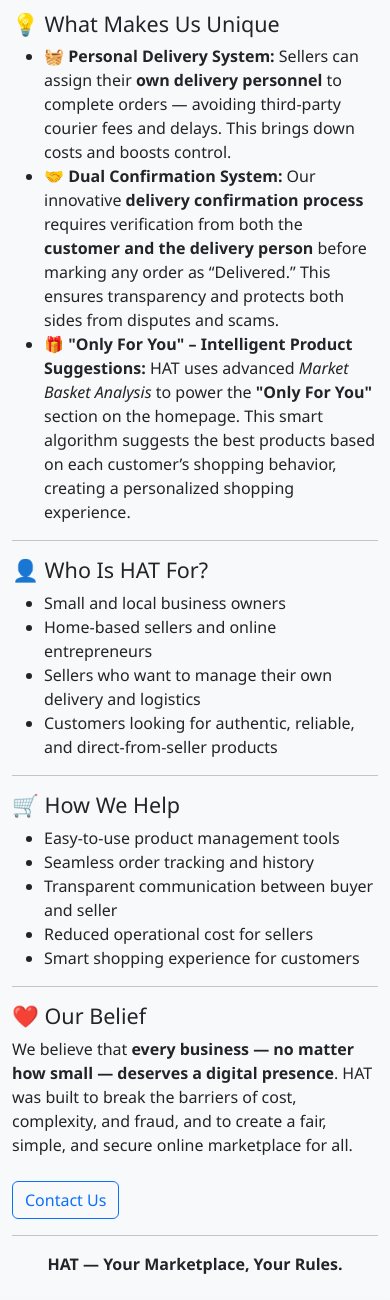
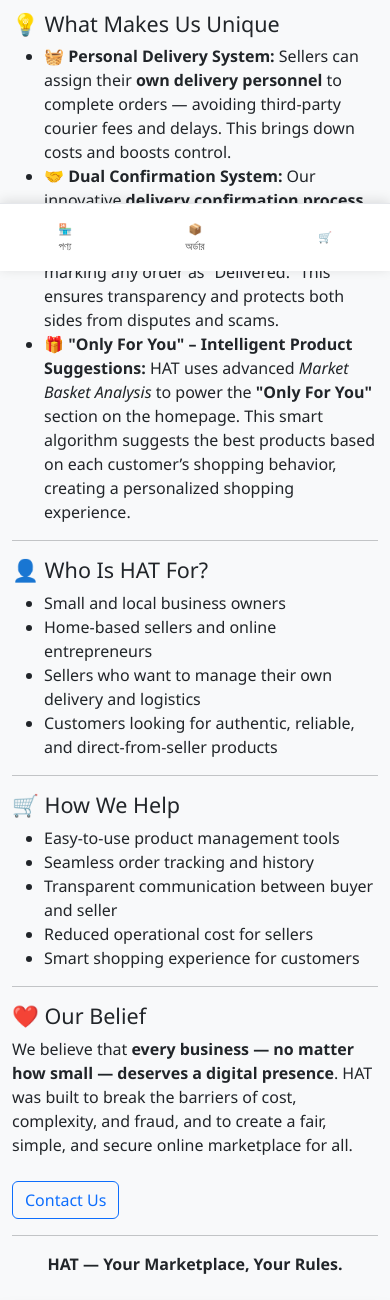
Before and after one commit to Rahul4h/HAT, a Django app: template templates/about.html in a window 390 px wide. Shown: the part 573-1873 px from the top of the page. Run offline with Django 5.2, Linux system fonts and the light colour scheme; the template is opened without the code that fills it, so the values that code supplies are empty.

Commit message:
changes base.html

```diff
--- a/app/views.py
+++ b/app/views.py
@@ -719,10 +719,10 @@ def your_cancel_view(request):
     return HttpResponse("Payment Cancelled")
 
 def category_products(request, category_name):
-    products = Product.objects.filter(category__iexact=category_name)
+    products = Product.objects.filter(category=category_name)
     return render(request, 'category_products.html', {
-        'category_name': category_name,
-        'products': products
+
+        'products': products,
     })
 
 
--- a/templates/base.html
+++ b/templates/base.html
@@ -435,7 +435,9 @@ footer hr{
 }
 
 
-
+.mobile-bottom-nav{
+    display:none;
+}
 
 
 /* ===============================
@@ -557,8 +559,110 @@ footer{
 
 }
 
+.d-flex.mt-2.mt-lg-0{
+
+    display:none;
 
 
+}
+
+.mobile-bottom-nav{
+
+        display:flex;
+
+        position:fixed;
+
+        left:0;
+
+        bottom:0;
+
+        width:100%;
+
+        height:68px;
+
+        background:#fff;
+
+        border-top:1px solid #e5e7eb;
+
+        box-shadow:0 -2px 12px rgba(0,0,0,.12);
+
+        justify-content:space-around;
+
+        align-items:center;
+
+        z-index:9999;
+
+    }
+
+    .mobile-bottom-nav a{
+
+        flex:1;
+
+        display:flex;
+
+        flex-direction:column;
+
+        justify-content:center;
+
+        align-items:center;
+
+        text-decoration:none;
+
+        color:#555;
+
+        font-size:11px;
+
+        font-weight:500;
+
+    }
+
+    .mobile-bottom-nav .icon{
+
+        font-size:24px;
+
+        margin-bottom:3px;
+
+    }
+
+    /* Cart Button */
+
+    .mobile-bottom-nav .cart-center{
+
+        transform:translateY(-16px);
+
+    }
+
+    .mobile-bottom-nav .cart-center .icon{
+
+        width:56px;
+
+        height:56px;
+
+        border-radius:50%;
+
+        background:#0d6efd;
+
+        color:#fff;
+
+        display:flex;
+
+        align-items:center;
+
+        justify-content:center;
+
+        font-size:30px;
+
+        box-shadow:0 8px 18px rgba(13,110,253,.35);
+
+    }
+
+    /* Footer যেন ঢেকে না যায় */
+
+    body{
+
+        padding-bottom:75px;
+
+    }
 
 }
 </style>
@@ -579,19 +683,19 @@ class="logo-img">হাট
           <ul class="navbar-nav me-auto mb-2 mb-lg-0">
 
 
-            <li class="nav-item"><a class="nav-link active" href="/">ITEMS</a></li>
-            <li class="nav-item"><a class="nav-link active" href="/blog">BLOG</a></li>
-            <li class="nav-item"><a class="nav-link active" href="/contact">HELP</a></li>
-            <li class="nav-item"><a class="nav-link active" href="/about">ABOUT</a></li>
-            <li class="nav-item"><a class="nav-link active" href="/my-orders">ORDERS</a></li>
-            <li class="nav-item"><a class="nav-link active" href="{% url 'cart' %}">🛒 </a></li>
+            <li class="nav-item mobile-hide"><a class="nav-link active" href="/">পণ্য</a></li>
+            <li class="nav-item"><a class="nav-link active" href="/blog">ব্লগ</a></li>
+            <li class="nav-item"><a class="nav-link active" href="/contact">সহায়তা</a></li>
+            <li class="nav-item"><a class="nav-link active" href="/about">সম্পর্কে</a></li>
+            <li class="nav-item mobile-hide"><a class="nav-link active" href="/my-orders">অর্ডার</a></li>
+            <li class="nav-item mobile-hide"><a class="nav-link active" href="{% url 'cart' %}">🛒 </a></li>
 
 
 
             {% if not request.user.is_authenticated %}
             <!-- Customer auth links -->
             <li class="nav-item dropdown">
-              <a class="nav-link dropdown-toggle active" href="#" role="button" data-bs-toggle="dropdown" aria-expanded="false">New User?</a>
+              <a class="nav-link dropdown-toggle active " href="#" role="button" data-bs-toggle="dropdown" aria-expanded="false">অ্যাকাউন্ট?</a>
               <ul class="dropdown-menu">
                 <li><a class="dropdown-item" href="/login">Login</a></li>
                 <li><a class="dropdown-item" href="/signup">SignUp</a></li>
@@ -600,7 +704,7 @@ class="logo-img">হাট
 
             <!-- Delivery Boy auth links -->
             <li class="nav-item dropdown">
-              <a class="nav-link dropdown-toggle active" href="#" role="button" data-bs-toggle="dropdown" aria-expanded="false">SELLER?</a>
+              <a class="nav-link dropdown-toggle active" href="#" role="button" data-bs-toggle="dropdown" aria-expanded="false">বিক্রেতা?</a>
               <ul class="dropdown-menu">
                 <li><a class="dropdown-item" href="{% url 'deliveryboy_login' %}">Login</a></li>
                 <li><a class="dropdown-item" href="{% url 'deliveryboy_signup' %}">SignUp</a></li>
@@ -609,7 +713,7 @@ class="logo-img">হাট
             {% else %}
             <!-- Logged in user links -->
             <li class="nav-item dropdown">
-              <a class="nav-link dropdown-toggle active" href="#" role="button" data-bs-toggle="dropdown" aria-expanded="false">Welcome {{ request.user }}</a>
+              <a class="nav-link dropdown-toggle active" href="#" role="button" data-bs-toggle="dropdown" aria-expanded="false"> {{ request.user }}</a>
               <ul class="dropdown-menu">
                 <li><a class="dropdown-item" href="/logout">Logout</a></li>
               </ul>
@@ -661,15 +765,15 @@ class="logo-img">হাট
 
 <div class="category-menu">
 
-<a href="{% url 'category_products' 'Shirt' %}">শার্ট</a>
+<a href="{% url 'category_products' 'shirt' %}">শার্ট</a>
 
-<a href="{% url 'category_products' 'T-shirt' %}">টি-শার্ট</a>
+<a href="{% url 'category_products' 't-shirt' %}">টি-শার্ট</a>
 
-<a href="{% url 'category_products' 'Jeans' %}">জিন্স</a>
+<a href="{% url 'category_products' 'jeans' %}">জিন্স</a>
 
-<a href="{% url 'category_products' 'Saree' %}">শাড়ি</a>
+<a href="{% url 'category_products' 'saree' %}">শাড়ি</a>
 
-<a href="{% url 'category_products' 'Shoes' %}">জুতা</a>
+<a href="{% url 'category_products' 'shoes' %}">জুতা</a>
 
 </div>
 
@@ -686,10 +790,10 @@ class="logo-img">হাট
 
 <div class="category-menu">
 
-<a href="{% url 'category_products' 'Frame' %}">
+<a href="{% url 'category_products' 'frame' %}">
 চশমার ফ্রেম
 </a>
-<a href="{% url 'category_products' 'Ornament' %}">গহনা</a>
+<a href="{% url 'category_products' 'ornament' %}">গহনা</a>
 
 </div>
 
@@ -705,19 +809,19 @@ class="logo-img">হাট
 
 <div class="category-menu">
 
-<a href="{% url 'category_products' 'Phone' %}">
+<a href="{% url 'category_products' 'phone' %}">
 মোবাইল ফোন
 </a>
 
-<a href="{% url 'category_products' 'Laptop' %}">
+<a href="{% url 'category_products' 'laptop' %}">
 ল্যাপটপ
 </a>
 
-<a href="{% url 'category_products' 'Earphone' %}">
+<a href="{% url 'category_products' 'ear-phone' %}">
 ইয়ারফোন
 </a>
 
-<a href="{% url 'category_products' 'Fan' %}">
+<a href="{% url 'category_products' 'fan' %}">
 ফ্যান
 </a>
 
@@ -735,11 +839,11 @@ class="logo-img">হাট
 
 <div class="category-menu">
 
-<a href="{% url 'category_products' 'Cake' %}">
+<a href="{% url 'category_products' 'cake' %}">
 কেক
 </a>
 
-<a href="{% url 'category_products' 'Dryfruits' %}">
+<a href="{% url 'category_products' 'dryfruits' %}">
 শুকনো ফল
 </a>
 
@@ -761,6 +865,18 @@ class="logo-img">হাট
     {% endfor %}
 
     {% block body %}{% endblock body %}
+
+    <div class="mobile-bottom-nav">
+
+<a href="/">🏪<span>পণ্য</span></a>
+
+<a href="/my-orders">📦<span>অর্ডার</span></a>
+
+<a href="{% url 'cart' %}" class="cart-btn">🛒</a>
+
+
+
+</div>
 
     <footer class="mt-5 bg-dark text-white pt-5 pb-3">
 
```
Also changed, not shown: templates/category_products.html (+5 -2 lines).
